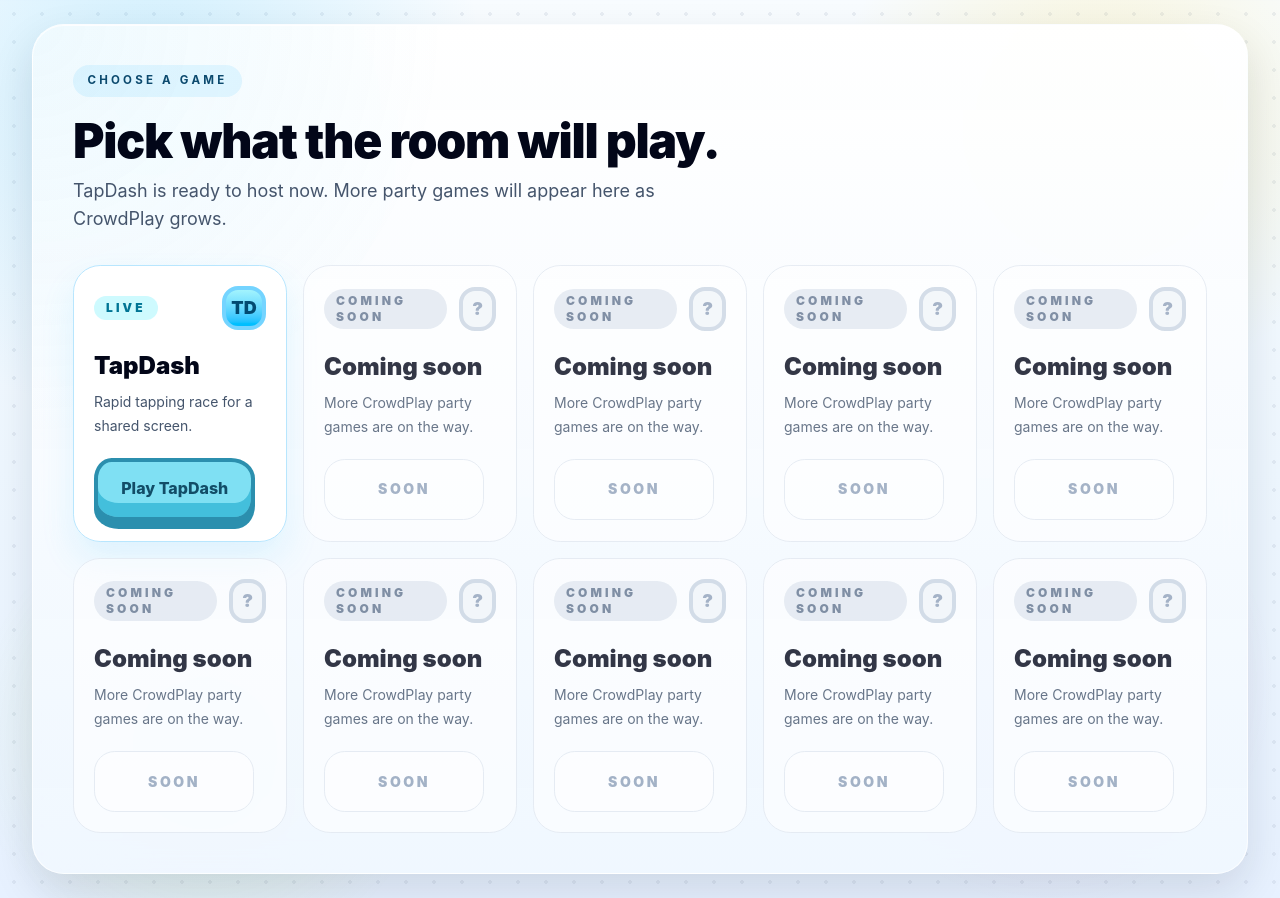
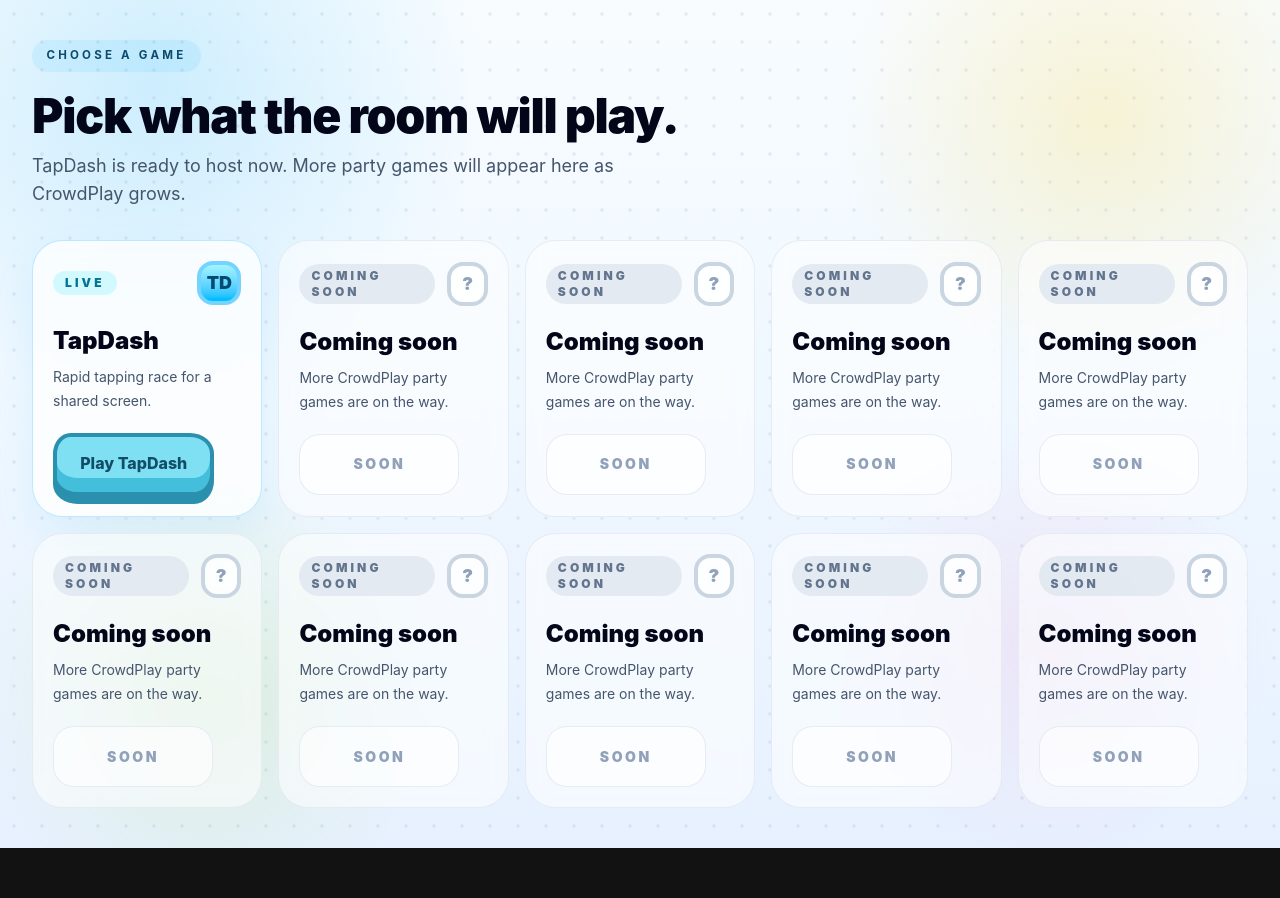
Before and after one commit to Arthur020292/CrowdPlay, a React (Vite) app in the folder apps/web/: page /host/select in a window 1280 px wide. After the commit the page ends 848 px from the top, so only its background shows below. Built offline with nearby package versions, Linux system fonts and the light colour scheme.

Commit message:
Refine landing and host game picker layouts

```diff
--- a/apps/web/src/pages/DevScreensPage.tsx
+++ b/apps/web/src/pages/DevScreensPage.tsx
@@ -43,8 +43,7 @@
   return (
     <div className="flex min-h-[32rem] items-center justify-center">
       <section className="w-full max-w-4xl px-8 py-12 text-center sm:px-12 sm:py-16">
-        <span className="cp-eyebrow cp-eyebrow-light">TapDash</span>
-        <h1 className="mx-auto mt-6 max-w-3xl text-4xl font-black tracking-tight text-slate-900 sm:text-6xl">Choose how you want to play.</h1>
+        <h1 className="mx-auto max-w-3xl text-4xl font-black tracking-tight text-slate-900 sm:text-6xl">Choose how you want to play.</h1>
         <p className="mx-auto mt-4 max-w-2xl text-lg text-slate-600">
           Host a game on the big screen or join one from your phone. That&apos;s it.
         </p>
@@ -60,7 +59,7 @@
 
 function HostGamesPreview() {
   return (
-    <div className="cp-card-panel p-8 sm:p-10">
+    <div>
       <span className="cp-eyebrow cp-eyebrow-light">Choose a game</span>
       <h1 className="mt-5 text-4xl font-black tracking-tight text-slate-950 sm:text-5xl">Pick what the room will play.</h1>
       <p className="mt-3 max-w-2xl text-base text-slate-600 sm:text-lg">
@@ -71,24 +70,19 @@
         {Array.from({ length: 10 }, (_, index) => {
           const isLive = index === 0;
           return (
-            <div
-              key={index}
-              className={`rounded-[1.7rem] border p-5 text-left ${
-                isLive ? "border-sky-200 bg-white/[0.94] shadow-[0_18px_34px_rgba(56,189,248,0.12)]" : "border-slate-200 bg-white/[0.68] opacity-80"
-              }`}
-            >
+            <div key={index} className={`rounded-[1.9rem] border p-5 text-left ${isLive ? "border-sky-200/90 bg-white/[0.76] shadow-[0_20px_40px_rgba(56,189,248,0.10)] backdrop-blur-[10px]" : "border-slate-200/80 bg-white/[0.54] backdrop-blur-[10px]"}`}>
               <div className="flex items-center justify-between gap-3">
-                <span className={`rounded-full px-3 py-1 text-xs font-black uppercase tracking-[0.26em] ${isLive ? "bg-cyan-100 text-cyan-700" : "bg-slate-200 text-slate-500"}`}>
+                <span className={`rounded-full px-3 py-1 text-xs font-black uppercase tracking-[0.26em] ${isLive ? "bg-cyan-100/90 text-cyan-700" : "bg-slate-200/90 text-slate-500"}`}>
                   {isLive ? "Live" : "Coming soon"}
                 </span>
-                <span className={`inline-flex size-11 items-center justify-center rounded-[1rem] border-4 text-lg font-black ${isLive ? "border-sky-300 bg-gradient-to-b from-cyan-200 to-sky-400 text-sky-900" : "border-slate-300 bg-slate-100 text-slate-400"}`}>
+                <span className={`inline-flex size-11 items-center justify-center rounded-[1rem] border-4 text-lg font-black ${isLive ? "border-sky-300 bg-gradient-to-b from-cyan-200 to-sky-400 text-sky-900" : "border-slate-300 bg-white/[0.78] text-slate-400"}`}>
                   {isLive ? "TD" : "?"}
                 </span>
               </div>
               <div className="mt-5 text-2xl font-black text-slate-950">{isLive ? "TapDash" : "Coming soon"}</div>
               <p className="mt-2 text-sm leading-6 text-slate-600">{isLive ? "Rapid tapping race for a shared screen." : "More CrowdPlay party games are on the way."}</p>
               <div className="mt-5">
-                <span className={isLive ? "cp-button-primary min-h-[3.8rem] min-w-[10rem] text-base font-black" : "inline-flex min-h-[3.8rem] min-w-[10rem] items-center justify-center rounded-[1.3rem] border border-slate-200 bg-white/[0.7] px-4 py-3 text-sm font-black uppercase tracking-[0.18em] text-slate-400"}>
+                <span className={isLive ? "cp-button-primary min-h-[3.8rem] min-w-[10rem] text-base font-black" : "inline-flex min-h-[3.8rem] min-w-[10rem] items-center justify-center rounded-[1.3rem] border border-slate-200/80 bg-white/[0.58] px-4 py-3 text-sm font-black uppercase tracking-[0.18em] text-slate-400"}>
                   {isLive ? "Play TapDash" : "Soon"}
                 </span>
               </div>
--- a/apps/web/src/pages/HostGamesPage.tsx
+++ b/apps/web/src/pages/HostGamesPage.tsx
@@ -44,8 +44,8 @@
   };
 
   return (
-    <div className="min-h-screen px-4 py-6 sm:px-6 lg:px-8">
-      <section className="cp-card-panel p-8 sm:p-10">
+    <main className="min-h-screen px-4 py-8 sm:px-6 sm:py-10 lg:px-8">
+      <section>
         <span className="cp-eyebrow cp-eyebrow-light">Choose a game</span>
         <h1 className="mt-5 text-4xl font-black tracking-tight text-slate-950 sm:text-5xl">Pick what the room will play.</h1>
         <p className="mt-3 max-w-2xl text-base text-slate-600 sm:text-lg">
@@ -64,17 +64,17 @@
                 type="button"
                 disabled={!isLive || busy}
                 onClick={isLive ? handlePickTapDash : undefined}
-                className={`rounded-[1.7rem] border p-5 text-left transition ${
+                className={`rounded-[1.9rem] border p-5 text-left transition ${
                   isLive
-                    ? "border-sky-200 bg-white/[0.94] shadow-[0_18px_34px_rgba(56,189,248,0.12)] hover:-translate-y-1"
-                    : "cursor-not-allowed border-slate-200 bg-white/[0.68] opacity-80"
+                    ? "border-sky-200/90 bg-white/[0.76] shadow-[0_20px_40px_rgba(56,189,248,0.10)] backdrop-blur-[10px] hover:-translate-y-1 hover:shadow-[0_24px_44px_rgba(56,189,248,0.14)]"
+                    : "cursor-not-allowed border-slate-200/80 bg-white/[0.54] backdrop-blur-[10px]"
                 }`}
               >
                 <div className="flex items-center justify-between gap-3">
-                  <span className={`rounded-full px-3 py-1 text-xs font-black uppercase tracking-[0.26em] ${isLive ? "bg-cyan-100 text-cyan-700" : "bg-slate-200 text-slate-500"}`}>
+                  <span className={`rounded-full px-3 py-1 text-xs font-black uppercase tracking-[0.26em] ${isLive ? "bg-cyan-100/90 text-cyan-700" : "bg-slate-200/90 text-slate-500"}`}>
                     {isLive ? "Live" : "Coming soon"}
                   </span>
-                  <span className={`inline-flex size-11 items-center justify-center rounded-[1rem] border-4 text-lg font-black ${isLive ? "border-sky-300 bg-gradient-to-b from-cyan-200 to-sky-400 text-sky-900" : "border-slate-300 bg-slate-100 text-slate-400"}`}>
+                  <span className={`inline-flex size-11 items-center justify-center rounded-[1rem] border-4 text-lg font-black ${isLive ? "border-sky-300 bg-gradient-to-b from-cyan-200 to-sky-400 text-sky-900" : "border-slate-300 bg-white/[0.78] text-slate-400"}`}>
                     {isLive ? "TD" : "?"}
                   </span>
                 </div>
@@ -86,7 +86,7 @@
                   {isLive ? (
                     <span className="cp-button-primary min-h-[3.8rem] min-w-[10rem] text-base font-black">{busy ? "Creating..." : "Play TapDash"}</span>
                   ) : (
-                    <span className="inline-flex min-h-[3.8rem] min-w-[10rem] items-center justify-center rounded-[1.3rem] border border-slate-200 bg-white/[0.7] px-4 py-3 text-sm font-black uppercase tracking-[0.18em] text-slate-400">
+                    <span className="inline-flex min-h-[3.8rem] min-w-[10rem] items-center justify-center rounded-[1.3rem] border border-slate-200/80 bg-white/[0.58] px-4 py-3 text-sm font-black uppercase tracking-[0.18em] text-slate-400">
                       Soon
                     </span>
                   )}
@@ -96,6 +96,6 @@
           })}
         </div>
       </section>
-    </div>
+    </main>
   );
 }
--- a/apps/web/src/pages/LandingPage.tsx
+++ b/apps/web/src/pages/LandingPage.tsx
@@ -6,8 +6,7 @@
   return (
     <main className="flex min-h-screen items-center justify-center px-6 py-12 text-center sm:px-10">
       <section className="w-full max-w-4xl">
-        <span className="cp-eyebrow cp-eyebrow-light">TapDash</span>
-        <h1 className="mx-auto mt-6 max-w-3xl text-4xl font-black tracking-tight text-slate-900 sm:text-6xl">Choose how you want to play.</h1>
+        <h1 className="mx-auto max-w-3xl text-4xl font-black tracking-tight text-slate-900 sm:text-6xl">Choose how you want to play.</h1>
         <p className="mx-auto mt-4 max-w-2xl text-lg text-slate-600">
           Host a game on the big screen or join one from your phone. That&apos;s it.
         </p>
```
